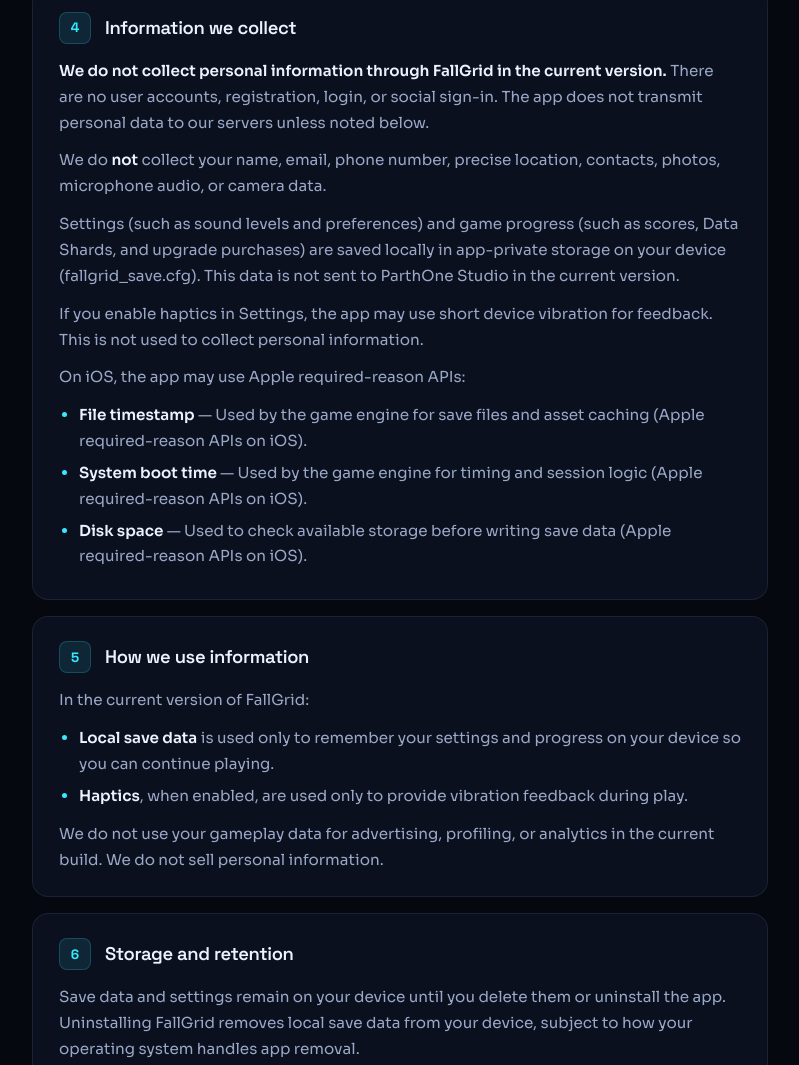
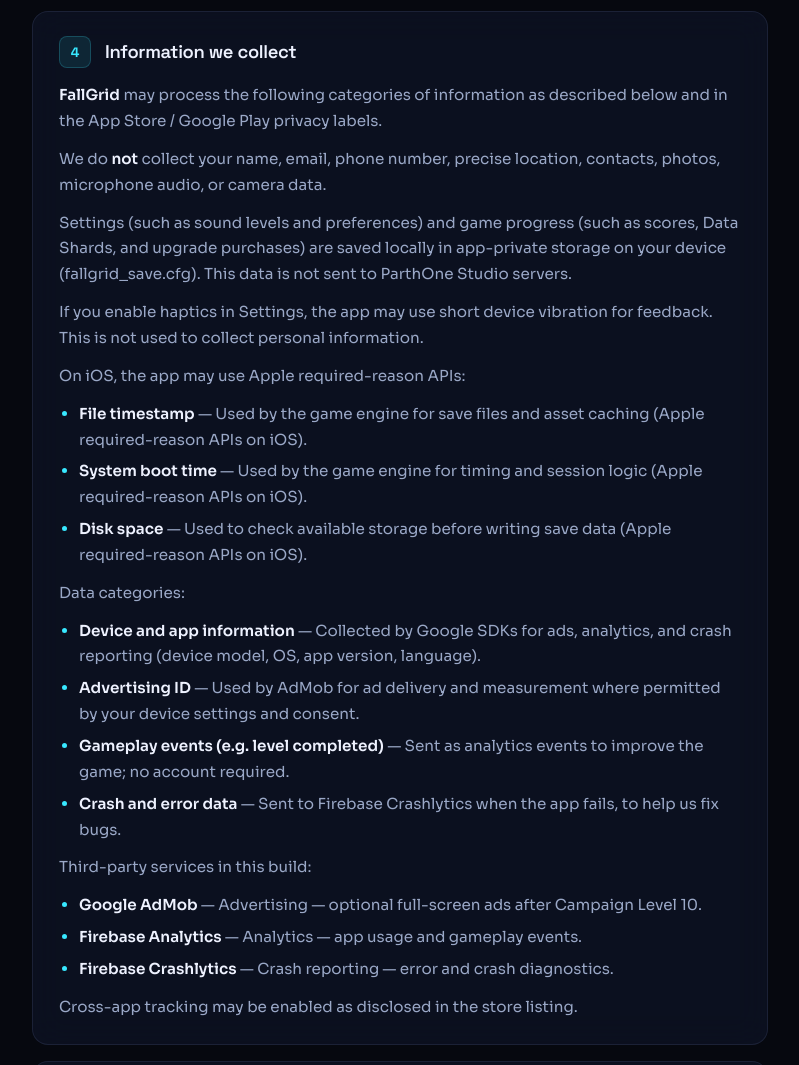
Before and after one commit to parthonestudio/fallgrid, a plain HTML site: page privacy_policy.html in a window 1280 px wide. Shown: the part 1367-2432 px from the top of the page, without its empty margins (240-1039 px from the left). Drawn offline with Linux system fonts and the light colour scheme.

Commit message:
updated the privacy policy

```diff
--- a/privacy_policy.html
+++ b/privacy_policy.html
@@ -454,7 +454,7 @@
       </p>
       <div class="meta-row">
         <span class="meta-pill"><strong>FallGrid</strong> v1.0.0</span>
-        <span class="meta-pill">Effective <strong>June 1, 2026</strong></span>
+        <span class="meta-pill">Effective <strong>June 2, 2026</strong></span>
         <span class="meta-pill">By <strong>ParthOne Studio</strong></span>
       </div>
     </header>
@@ -462,7 +462,7 @@
     <aside class="callout" role="note">
       <div class="callout__icon" aria-hidden="true">🔒</div>
       <p>
-        <strong>Your data stays on your device.</strong> No account required. The current version does not send gameplay data to our servers, and we do not sell personal information.
+        <strong>Progress stays on your device.</strong> Campaign ads may appear after Level 10. We use Google services for ads, analytics, and crash reports — see Data &amp; privacy in Settings.
       </p>
     </aside>
 
@@ -524,11 +524,14 @@
           <span class="section__num">4</span>
           <h2>Information we collect</h2>
         </div>
-<p><strong>We do not collect personal information through FallGrid in the current version.</strong> There are no user accounts, registration, login, or social sign-in. The app does not transmit personal data to our servers unless noted below.</p>
+<p><strong>FallGrid</strong> may process the following categories of information as described below and in the App Store / Google Play privacy labels.</p>
         <p>We do <strong>not</strong> collect your name, email, phone number, precise location, contacts, photos, microphone audio, or camera data.</p>
-        <p>Settings (such as sound levels and preferences) and game progress (such as scores, Data Shards, and upgrade purchases) are saved locally in app-private storage on your device (fallgrid_save.cfg). This data is not sent to ParthOne Studio in the current version.</p>
+        <p>Settings (such as sound levels and preferences) and game progress (such as scores, Data Shards, and upgrade purchases) are saved locally in app-private storage on your device (fallgrid_save.cfg). This data is not sent to ParthOne Studio servers.</p>
         <p>If you enable haptics in Settings, the app may use short device vibration for feedback. This is not used to collect personal information.</p>
         <p>On iOS, the app may use Apple required-reason APIs:</p><ul><li><strong>File timestamp</strong> — Used by the game engine for save files and asset caching (Apple required-reason APIs on iOS).</li><li><strong>System boot time</strong> — Used by the game engine for timing and session logic (Apple required-reason APIs on iOS).</li><li><strong>Disk space</strong> — Used to check available storage before writing save data (Apple required-reason APIs on iOS).</li></ul>
+        <p>Data categories:</p><ul><li><strong>Device and app information</strong> — Collected by Google SDKs for ads, analytics, and crash reporting (device model, OS, app version, language).</li><li><strong>Advertising ID</strong> — Used by AdMob for ad delivery and measurement where permitted by your device settings and consent.</li><li><strong>Gameplay events (e.g. level completed)</strong> — Sent as analytics events to improve the game; no account required.</li><li><strong>Crash and error data</strong> — Sent to Firebase Crashlytics when the app fails, to help us fix bugs.</li></ul>
+        <p>Third-party services in this build:</p><ul><li><strong>Google AdMob</strong> — Advertising — optional full-screen ads after Campaign Level 10.</li><li><strong>Firebase Analytics</strong> — Analytics — app usage and gameplay events.</li><li><strong>Firebase Crashlytics</strong> — Crash reporting — error and crash diagnostics.</li></ul>
+        <p>Cross-app tracking may be enabled as disclosed in the store listing.</p>
       </section>
 
       <section class="section" id="use">
@@ -578,7 +581,7 @@
           <h2>Third parties</h2>
         </div>
 <p>FallGrid is distributed through the Apple App Store and/or Google Play. Those stores have their own privacy policies for downloads and account data.</p>
-        <p>The current version does not include third-party analytics, advertising, or crash-reporting services. FallGrid does not use advertising or cross-app tracking and does not request camera, microphone, photo library, contacts, or location permissions unless listed in the store privacy label.</p>
+        <p>This version includes:</p><ul><li><strong>Google AdMob</strong> — Advertising — optional full-screen ads after Campaign Level 10. (<a href="https://policies.google.com/privacy">privacy policy</a>)</li><li><strong>Firebase Analytics</strong> — Analytics — app usage and gameplay events. (<a href="https://policies.google.com/privacy">privacy policy</a>)</li><li><strong>Firebase Crashlytics</strong> — Crash reporting — error and crash diagnostics. (<a href="https://policies.google.com/privacy">privacy policy</a>)</li></ul>
         <p>If we add features such as ads or analytics in a future version, we will update this Privacy Policy before they are released.</p>
       </section>
 
```
Also changed, not shown: index.html (+1 -0 lines).
